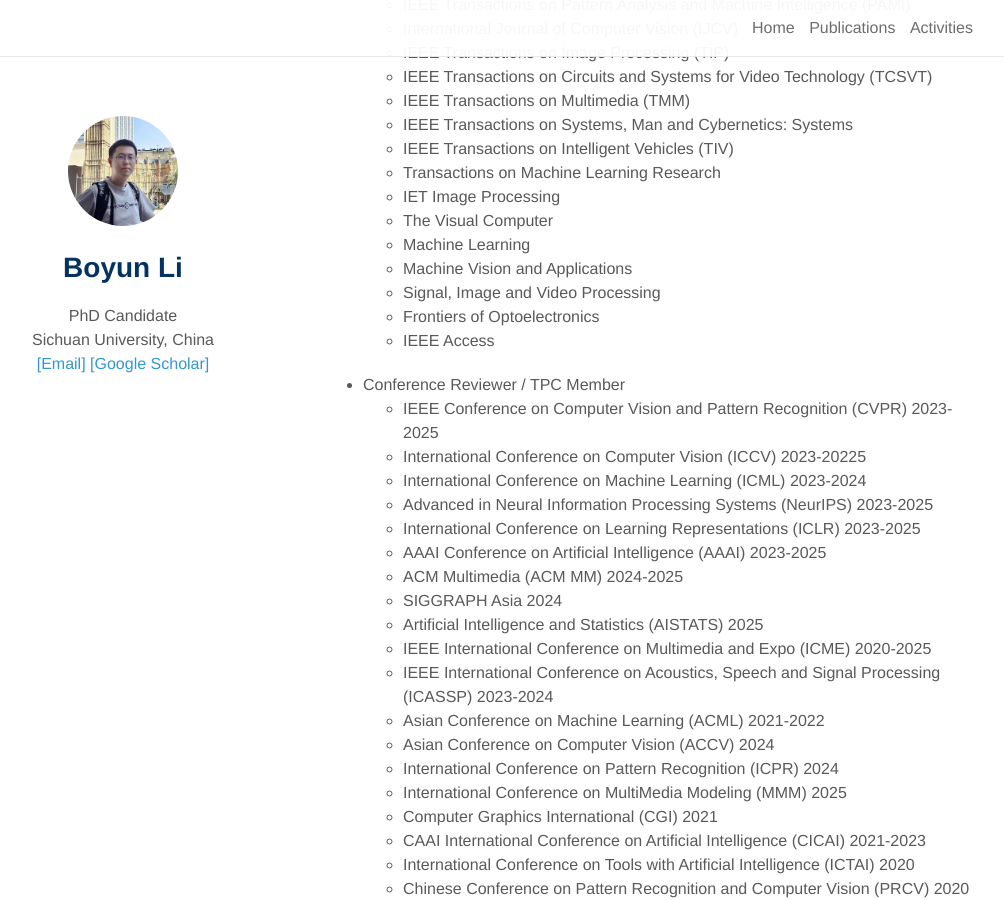
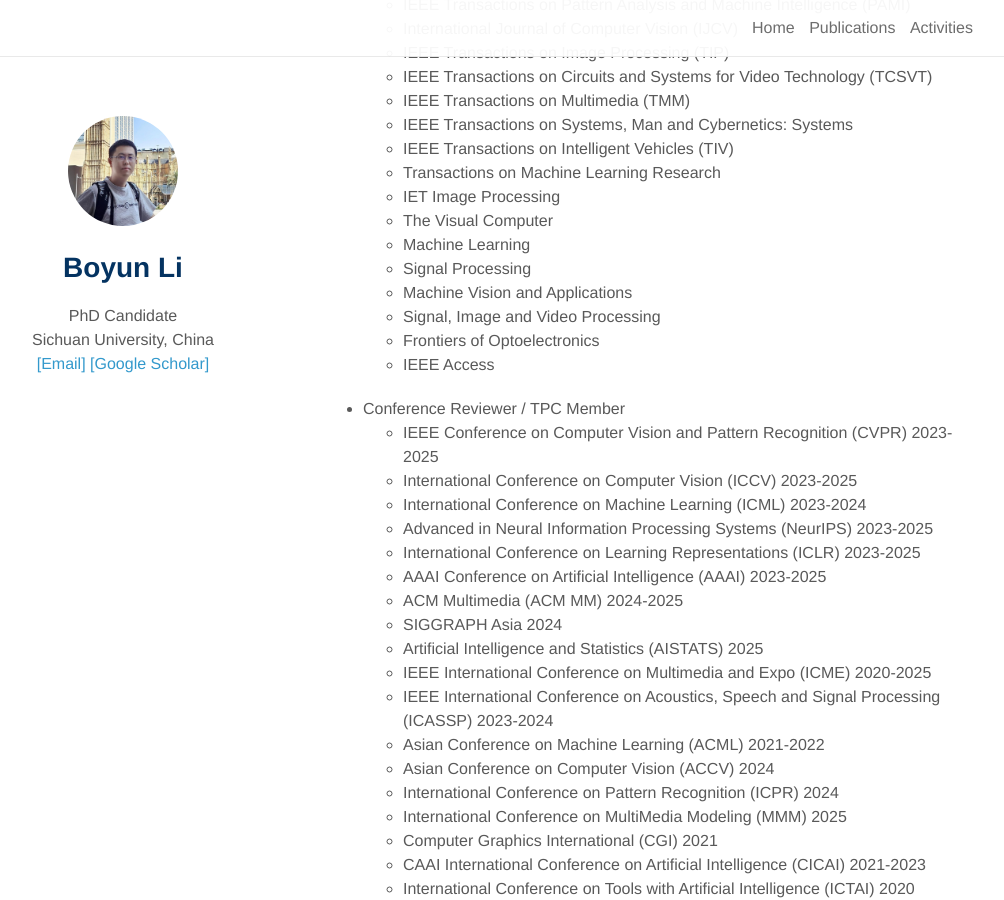
Before and after one commit to liboyun/liboyun.github.io, a Jekyll site: the page built from index.md, in a window 1280 px wide and 900 px high, scrolled down 1954 px. Shown: the whole window, without its empty margins (147-1151 px from the left). Built offline with Jekyll 4.4.1, drawn with Linux system fonts in a browser that asks for light colours; nearby versions of some CDN libraries; a style sheet for code colours, icons or effects is not loaded; our own code applies the rules of GitHub Pages for plain Markdown files; some of the changed text lies outside the part shown.

Commit message:
update codes

```diff
--- a/index.md
+++ b/index.md
@@ -29,13 +29,13 @@
 
 - ## All-in-One Image Restoration
 
-  - Yuanbiao Gou, Haiyu Zhao, Boyun Li, Xinyan Xiao, Xi Peng, “Test-Time Degradation Adaptation for Open-Set Image Restoration,” presented at the *International Conference on Machine Learning* (ICML), Vienna, Austria, Jul. 2024.<br>[[PDF](https://openreview.net/forum?id=XLlQb24X2o)] [[Codes](https://github.com/XLearning-SCU/2024-ICML-TAO)] [BibTex]
+  - Yuanbiao Gou, Haiyu Zhao, Boyun Li, Xinyan Xiao, Xi Peng, “Test-Time Degradation Adaptation for Open-Set Image Restoration,” presented at the *International Conference on Machine Learning* (ICML), Vienna, Austria, Jul. 2024.<br>[[PDF](https://openreview.net/forum?id=XLlQb24X2o)] [[Codes](https://github.com/XLearning-SCU/2024-ICML-TAO)] [[BibTex](https://pengxi.me/wp-content/uploads/2025/03/li2024mair.txt)]
   - **<u>Boyun Li</u>#**, Wenxin Wang#, Yuanbiao Gou, Peng Hu, and Xi Peng, “Relationship Quantification of Image Degradations,” arXiv preprint arXiv:2212.04148, 2022.<br>[[Arxiv](https://arxiv.org/abs/2212.04148)] [Codes] [BibTex]
   - **<u>Boyun Li</u>**, Xiao Liu, Peng Hu, Zhongqin Wu, Jiancheng Lv, and Xi Peng, “All-In-One Image Restoration for Unknown Corruption,” presented at the *IEEE Conference on Computer Vision and Pattern Recognition* (CVPR), New Orleans, LA, Jun. 2022.<br>[[PDF](http://pengxi.me/wp-content/uploads/2022/03/All-In-One-Image-Restoration-for-Unknown-Corruption.pdf)] [[Codes](https://github.com/XLearning-SCU/2022-CVPR-AirNet)] [[BibTex](http://pengxi.me/wp-content/uploads/2022/05/All-In-One-Image-Restoration-for-Unknown-Corruption.txt)].
 
 - ## Network Structure for Image Restoration
 
-  - **<u>Boyun Li</u>**, Haiyu Zhao, Wenxin Wang, Peng Hu, Yuanbiao Gou, Xi Peng, "MaIR: A Locality-and Continuity-Preserving Mamba for Image Restoration", presented at the *IEEE Conference on Computer Vision and Pattern Recognition* (CVPR), Nashville, TN, Jun. 2025.<br>[[PDF](https://arxiv.org/pdf/2412.20066)] [Codes] [BibTex]
+  - **<u>Boyun Li</u>**, Haiyu Zhao, Wenxin Wang, Peng Hu, Yuanbiao Gou, Xi Peng, "MaIR: A Locality-and Continuity-Preserving Mamba for Image Restoration", presented at the *IEEE Conference on Computer Vision and Pattern Recognition* (CVPR), Nashville, TN, Jun. 2025.<br>[[PDF](https://arxiv.org/pdf/2412.20066)] [[Codes](https://github.com/XLearning-SCU/2025-CVPR-MaIR)] [BibTex]
   - Haiyu Zhao, Yuanbiao Gou, **<u>Boyun Li</u>**, Dezhong Peng, Jiancheng Lv, Xi Peng, "Comprehensive and Delicate: An Efficient Transformer for Image Restoration", presented at the *IEEE Conference on Computer Vision and Pattern Recognition* (CVPR), Vancouver, Canada, Jun. 2023.<br>[[PDF](https://pengxi.me/wp-content/uploads/2023/04/Comprehensive-and-Delicate-An-Efficient-Transformer-for-Image-Restoration.pdf)] [[Codes](https://github.com/XLearning-SCU/2023-CVPR-CODE)] [[BibTex](https://pengxi.me/wp-content/uploads/2023/07/Comprehensive-and-Delicate-An-Efficient-Transformer-for-Image-Restoration.txt)]
   - Yuanbiao Gou, **<u>Boyun Li</u>**, Zitao Liu, Songfan Yang, Xi Peng, “CLEARER: Multi-Scale Neural Architecture Search for Image Restoration,” presented at the *Neural Information Processing Systems* (NeurIPS), Vancouver, Canada, Dec. 2020.<br>[[PDF](http://pengxi.me/wp-content/uploads/2020/12/2020NIPS-CLEARER.pdf)] [[Codes](https://github.com/XLearning-SCU/2020-NeurIPS-CLEARER)] [[BibTex](http://pengxi.me/wp-content/uploads/2020/12/2020-CLEARER-NIPS.txt)]
 
@@ -59,13 +59,14 @@
   * IET Image Processing
   * The Visual Computer
   * Machine Learning
+  * Signal Processing
   * Machine Vision and Applications
   * Signal, Image and Video Processing
   * Frontiers of Optoelectronics
   * IEEE Access
 * Conference Reviewer / TPC Member
   * IEEE Conference on Computer Vision and Pattern Recognition (CVPR) 2023-2025
-  * International Conference on Computer Vision (ICCV) 2023-20225
+  * International Conference on Computer Vision (ICCV) 2023-2025
   * International Conference on Machine Learning (ICML) 2023-2024
   * Advanced in Neural Information Processing Systems (NeurIPS) 2023-2025
   * International Conference on Learning Representations (ICLR) 2023-2025
```
